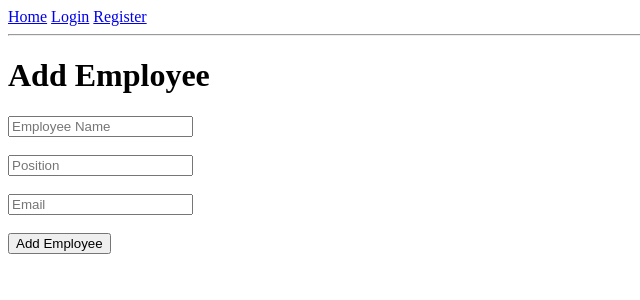
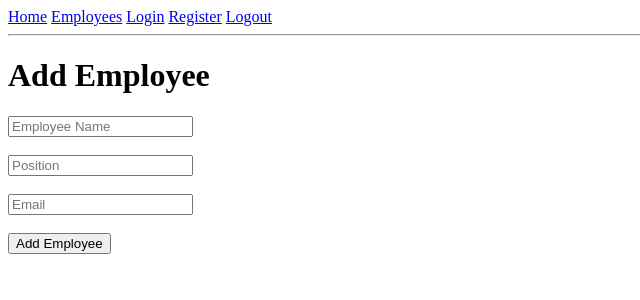
Before and after one commit to q5f62p4nw7-blip/employee-scheduling, a Flask app: page /employees/add in a window 1280 px wide. Shown: the top 300 px of the page, without its empty margins (0-640 px from the left). Run offline with Flask 3, Linux system fonts and the light colour scheme; the visitor is signed in with stand-in values (Sample User, id 1).

Commit message:
[US5] Add navigation links to base template

```diff
--- a/templates/base.html
+++ b/templates/base.html
@@ -1,14 +1,18 @@
 <!DOCTYPE html>
 <html>
+
 <head>
     <title>Employee Scheduling</title>
 </head>
+
 <body>
 
     <nav>
         <a href="/">Home</a>
+        <a href="/employees">Employees</a>
         <a href="/login">Login</a>
         <a href="/register">Register</a>
+        <a href="/logout">Logout</a>
     </nav>
 
     <hr>
@@ -17,4 +21,5 @@
     {% endblock %}
 
 </body>
+
 </html>
```
